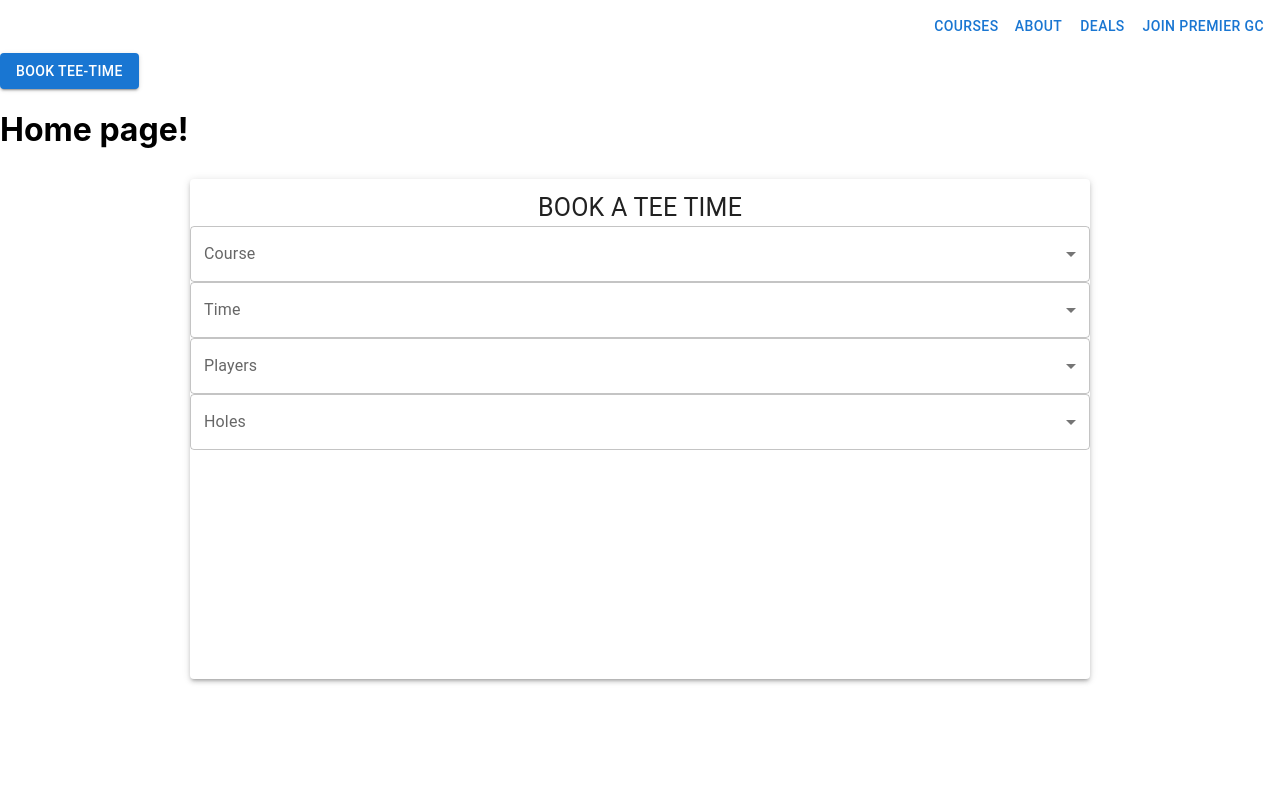
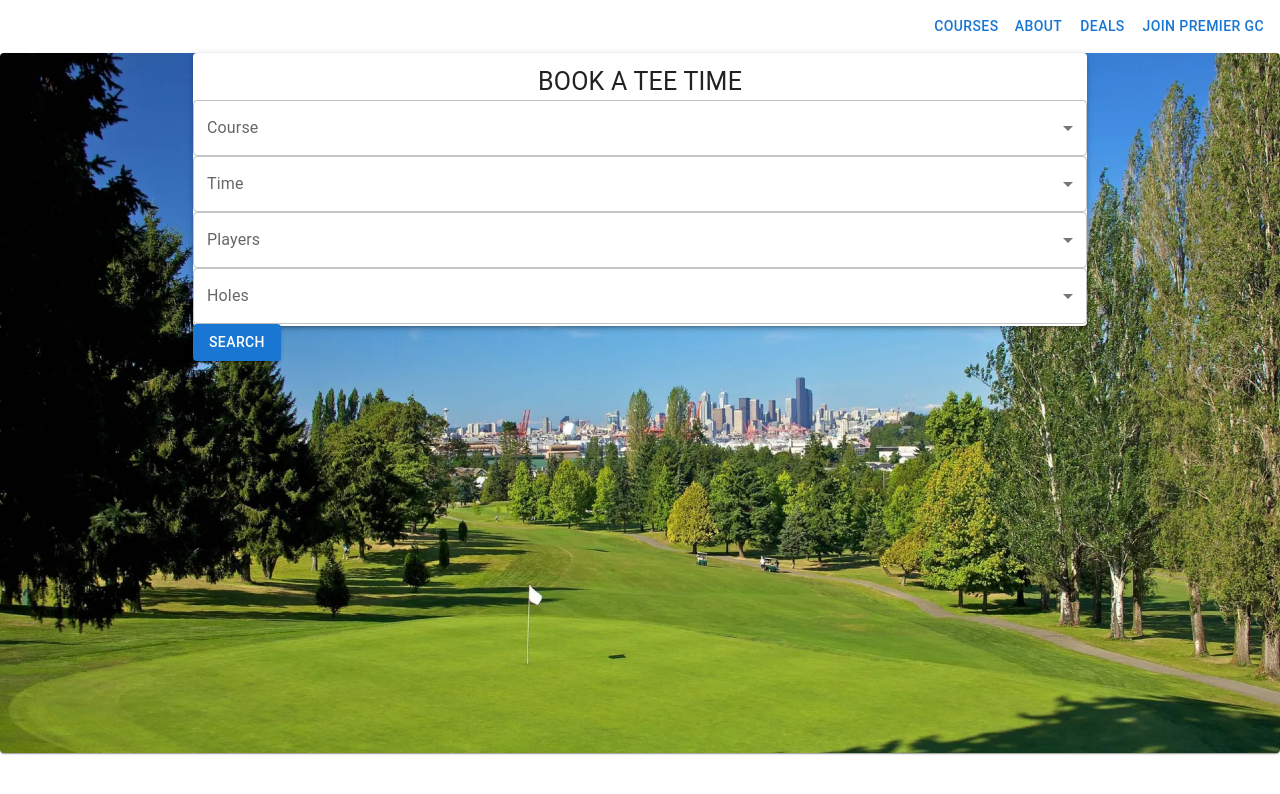
Before and after one commit to joyfullyx/premier-golf-mock, a React (Create React App) app: page / in a window 1280 px wide. Shown: the top 794 px of the page. Built offline with nearby package versions, Linux system fonts and the light colour scheme.

Commit message:
set image as bg image

```diff
--- a/src/App.js
+++ b/src/App.js
@@ -1,7 +1,7 @@
 import React from "react";
 import { BrowserRouter as Router, Route, Switch } from "react-router-dom";
 import Nav from "../src/components/Navigation/Nav";
-import BookBtn from "./components/BookBtn/BookBtn";
+// import BookBtn from "./components/BookBtn/BookBtn";
 import Home from "../src/pages/Home";
 import About from "../src/pages/About";
 import Aerification from "../src/pages/Aerification";
@@ -15,7 +15,7 @@ export default function App() {
     <div>
       {/* <Banner /> */}
       <Nav />
-      <BookBtn />
+      {/* <BookBtn /> */}
       <Router>
         <div>
           <Switch>
--- a/src/components/BookForm/BookForm.js
+++ b/src/components/BookForm/BookForm.js
@@ -1,16 +1,16 @@
 import React, { useState, useEffect } from "react";
-import { Box, Paper, Typography } from "@mui/material";
+import { Box, Paper, Typography, Button } from "@mui/material";
 import TextField from "@mui/material/TextField";
 import AdapterDateFns from "@mui/lab/AdapterDateFns";
 import LocalizationProvider from "@mui/lab/LocalizationProvider";
 import DatePicker from "@mui/lab/DatePicker";
-import TimePicker from "@mui/lab/TimePicker";
 import InputLabel from "@mui/material/InputLabel";
 import MenuItem from "@mui/material/MenuItem";
 import FormControl from "@mui/material/FormControl";
 import Select from "@mui/material/Select";
 
 export default function BookForm() {
+  // states for booking select form
   const [booking, setBooking] = useState({
     course: "",
     date: "",
@@ -25,6 +25,7 @@ export default function BookForm() {
     });
   }, []);
 
+  //   set booking state on select
   const handleSelect = (event) => {
     setBooking(event.target.value);
   };
@@ -35,14 +36,15 @@ export default function BookForm() {
         display: "flex",
         flexWrap: "wrap",
         justifyContent: "center",
-        "& > :not(style)": {
-          m: 1,
-          width: 900,
-          height: 500,
-        },
+
+        // "& > :not(style)": {
+        //   m: 1,
+        //   width: 900,
+        //   height: 500,
+        // },
       }}
     >
-      <Paper elevation={3}>
+      <Paper elevation={3} style={styles.formStyle}>
         <Typography align="center" style={styles.headerStyle}>
           BOOK A TEE TIME
         </Typography>
@@ -123,6 +125,7 @@ export default function BookForm() {
             <MenuItem value="18">18</MenuItem>
           </Select>
         </FormControl>
+        <Button variant="contained">SEARCH</Button>
       </Paper>
     </Box>
   );
@@ -133,4 +136,8 @@ const styles = {
     fontSize: 25,
     marginTop: 10,
   },
+  formStyle: {
+    width: 894,
+    height: 273,
+  },
 };
--- a/src/pages/Home.js
+++ b/src/pages/Home.js
@@ -1,11 +1,24 @@
 import React from "react";
+import { Box, Paper } from "@mui/material";
 import BookForm from "../components/BookForm/BookForm";
+import WestSeattle from "../assets/WestSeattle.png";
 
 export default function Home() {
   return (
     <div>
-      <h1>Home page!</h1>
-      <BookForm />
+      <Box>
+        <Paper style={styles.boxImage}>
+          <BookForm />
+        </Paper>
+      </Box>
     </div>
   );
 }
+
+const styles = {
+  boxImage: {
+    backgroundImage: `url(${WestSeattle})`,
+    width: "100%",
+    height: 700,
+  },
+};
```
Also changed, not shown: src/components/Banner/Banner.js (+8 -3 lines), src/assets/WestSeattle.png (added).
